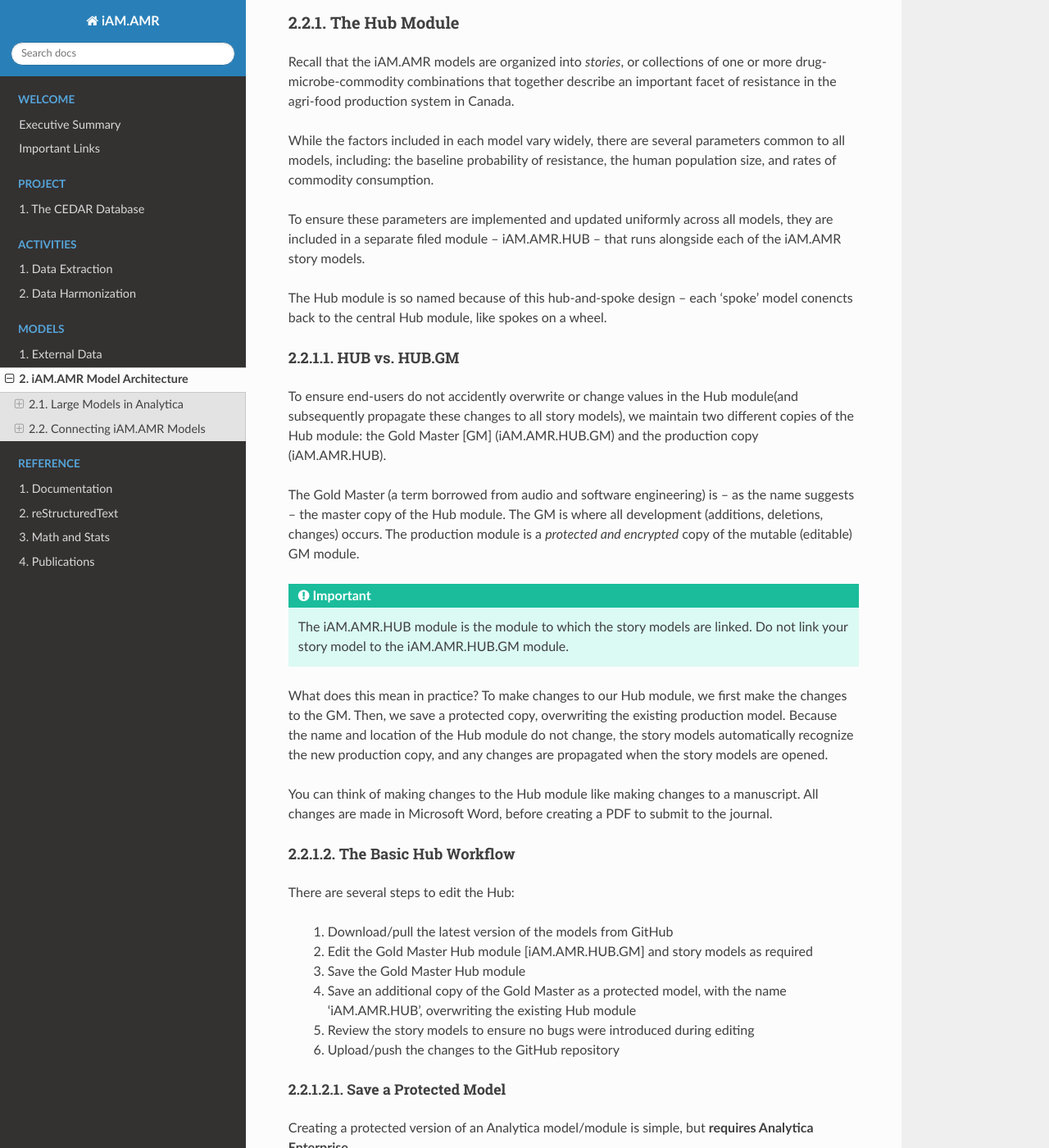
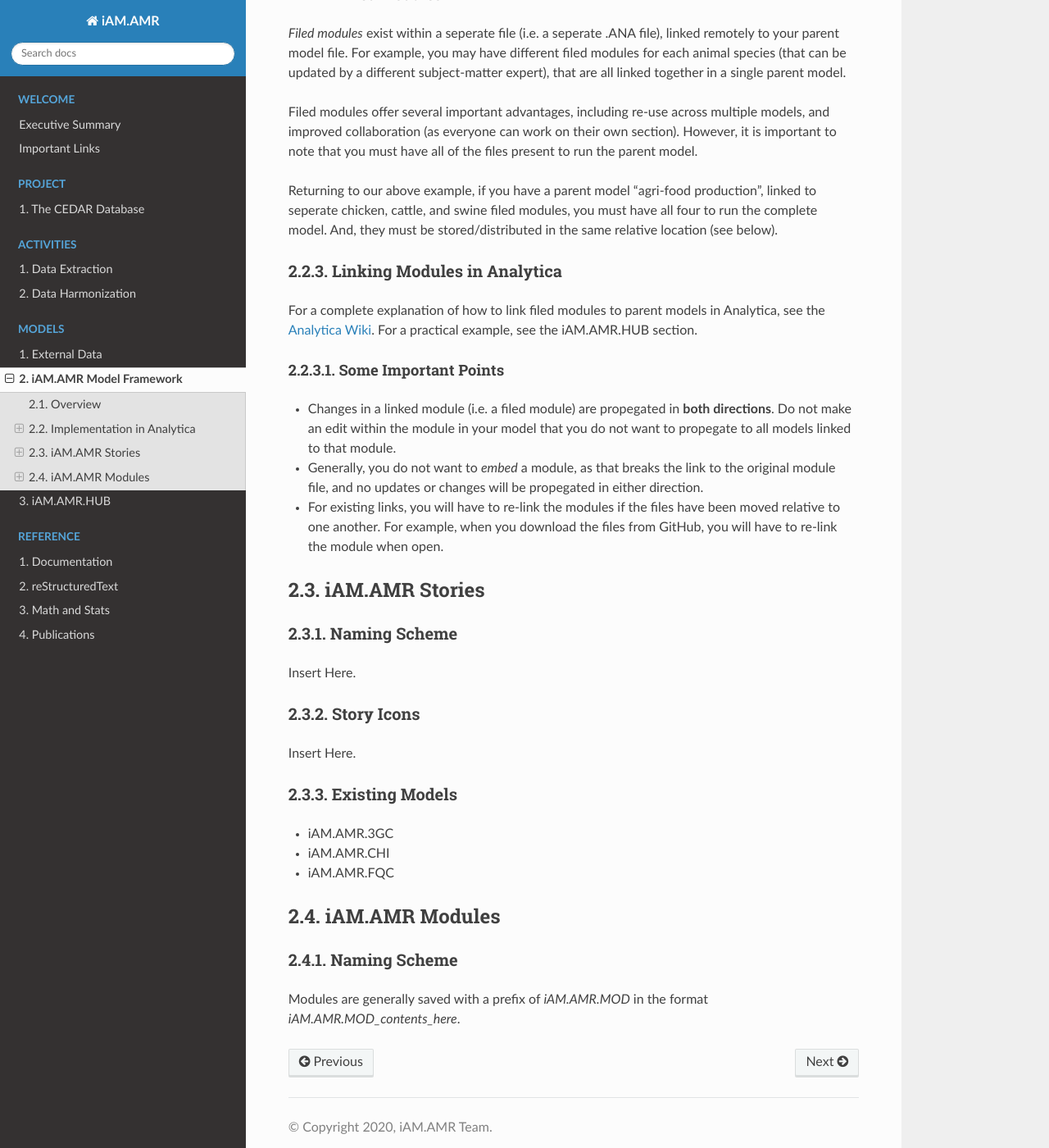
Before and after one commit to iAM-AMR/iAM.AMR.DOC, a Sphinx documentation site: the page built from source/04_models/architecture.rst, in a window 1280 px wide and 1400 px high, scrolled down 1805 px. Shown: the whole window at 82% size. Built offline with Sphinx 7.4.7 and the Read the Docs theme 2.0.0, drawn with Linux system fonts in a browser that asks for light colours; a script that is not in the unit is left out; some of the changed text lies outside the part shown.

Commit message:
Refine Framework and Hub Section

```diff
--- a/source/04_models/architecture.rst
+++ b/source/04_models/architecture.rst
@@ -1,11 +1,31 @@
 
 
-==========================
-iAM.AMR Model Architecture
-==========================
+=======================
+iAM.AMR Model Framework
+=======================
 
-Large Models in Analytica
--------------------------
+--------
+Overview
+--------
+
+The iAM.AMR models are organized into *stories*, or collections of one or more drug-microbe-commodity combinations that together describe an important facet of resistance in the agri-food production system in Canada.
+
+Each |smod| shares the same architecture, which allows us to:
+
+- share common data and functions via linkable modules (small stand-alone models)
+- integrate the models to simultaneously evaluate multiple stories
+
+.. image:: /assets/figures/puzzle_piece.jpg
+
+You can think of models and modules fitting together like puzzle pieces; similar models and modules *'click'* into one another to form a whole.
+
+.. attention:: As a result of this *'pluggable'* framework, the iAM.AMR models are often distributed across multiple files -- ensure you have all the files you need to run your model.
+
+
+
+---------------------------
+Implementation in Analytica
+---------------------------
 
 About Modules
 ~~~~~~~~~~~~~
@@ -25,7 +45,7 @@
 Standard Modules
 ++++++++++++++++
 
-Standard modules (or simply, *modules*) exist within the parent model file as a logical sub-dividion of your model. For example, you may add a user-interface at the root level of your model, and hide the actual model from view within a module (like we do in the iAM.AMR models). Or, you may put all nodes related to a particular antimicrobial class within a single class module.
+Standard modules (or simply, *modules*) exist within the parent model file as a logical sub-dividion of your model. For example, you may add a user-interface at the root level of your model, and hide the actual model from view within a module (we do this in the iAM.AMR models). Or, you might put all nodes related to a particular antimicrobial class within a single class module.
 
 .. hint:: 'Enter the model' on the front page of each model is actually a module! We use modules throughout the iAM.AMR models to better organize information and improve user experience.
 
@@ -43,7 +63,7 @@
 Linking Modules in Analytica
 ~~~~~~~~~~~~~~~~~~~~~~~~~~~~
 
-For a complete explanation of how to link filed modules to parent models in Analytica, see the `Analytica Wiki <https://wiki.lumina.com/index.php?title=Import_a_module_or_library>`_.
+For a complete explanation of how to link filed modules to parent models in Analytica, see the `Analytica Wiki <https://wiki.lumina.com/index.php?title=Import_a_module_or_library>`_. For a practical example, see the iAM.AMR.HUB section.
 
 Some Important Points
 +++++++++++++++++++++
@@ -54,67 +74,34 @@
 
 
 
-Connecting iAM.AMR Models
--------------------------
+---------------
+iAM.AMR Stories
+---------------
 
-We take full advantage of modules in Analytica, and use throughout the iAM.AMR models.
+Naming Scheme
+~~~~~~~~~~~~~
 
-The Hub Module
-~~~~~~~~~~~~~~
+Insert Here.
 
-Recall that the iAM.AMR models are organized into *stories*, or collections of one or more drug-microbe-commodity combinations that together describe an important facet of resistance in the agri-food production system in Canada.
+Story Icons
+~~~~~~~~~~~
 
-While the factors included in each model vary widely, there are several parameters common to all models, including: the baseline probability of resistance, the human population size, and rates of commodity consumption.
+Insert Here.
 
-To ensure these parameters are implemented and updated uniformly across all models, they are included in a separate filed module -- iAM.AMR.HUB -- that runs alongside each of the iAM.AMR story models.
+Existing Models
+~~~~~~~~~~~~~~~
 
-The Hub module is so named because of this hub-and-spoke design -- each 'spoke' model conencts back to the central Hub module, like spokes on a wheel.
-
-HUB vs. HUB.GM
-++++++++++++++
-
-To ensure end-users do not accidently overwrite or change values in the Hub module(and subsequently propagate these changes to all story models), we maintain two different copies of the Hub module: the Gold Master [GM] (iAM.AMR.HUB.GM) and the production copy (iAM.AMR.HUB).
-
-The Gold Master (a term borrowed from audio and software engineering) is  -- as the name suggests -- the master copy of the Hub module. The GM is where all development (additions, deletions, changes) occurs. The production module is a *protected and encrypted* copy of the mutable (editable) GM module.
-
-.. important:: The iAM.AMR.HUB module is the module to which the story models are linked. Do not link your story model to the iAM.AMR.HUB.GM module.
-
-What does this mean in practice? To make changes to our Hub module, we first make the changes to the GM. Then, we save a protected copy, overwriting the existing production model. Because the name and location of the Hub module do not change, the story models automatically recognize the new production copy, and any changes are propagated when the story models are opened.
-
-You can think of making changes to the Hub module like making changes to a manuscript. All changes are made in Microsoft Word, before creating a PDF to submit to the journal.
+- iAM.AMR.3GC
+- iAM.AMR.CHI
+- iAM.AMR.FQC
 
 
-The Basic Hub Workflow
-++++++++++++++++++++++
 
-There are several steps to edit the Hub:
+---------------
+iAM.AMR Modules
+---------------
 
- #. Download/pull the latest version of the models from GitHub
- #. Edit the Gold Master Hub module [iAM.AMR.HUB.GM] and story models as required
- #. Save the Gold Master Hub module
- #. Save an additional copy of the Gold Master as a protected model, with the name 'iAM.AMR.HUB', overwriting the existing Hub module
- #. Review the story models to ensure no bugs were introduced during editing
- #. Upload/push the changes to the GitHub repository
-
-
-Save a Protected Model
-^^^^^^^^^^^^^^^^^^^^^^
-
-Creating a protected version of an Analytica model/module is simple, but **requires Analytica Enterprise**.
-
-While in edit mode, navigate to `File > Save a Copy In...`. When prompted for a save location and file name, select *Save as a Browse-Only Model* in the lower left corner.
-
-.. figure:: /assets/figures/hubModel_save.png
-   :align: center
-
-   The *Save a Copy In...* Dialogue
-
-Selecting *Save as a Browse-Only Model* will automatically select *Lock and Encrypt the Copy*. Ensure you are saving a copy of the Gold Master without overwriting the Gold Master itself.
-
-.. danger:: Analytica will let you shoot yourself in the foot. Do not overwrite the GM with a protected production copy.
-
-
-Other Modules
+Naming Scheme
 ~~~~~~~~~~~~~
 
-Generally, any data which are applicable for multiple -- but not all -- story models are stored in a module, and are saved as *iAM.AMR.MOD_contents_here*.
+Modules are generally saved with a prefix of *iAM.AMR.MOD* in the format *iAM.AMR.MOD_contents_here*.
--- a/source/conf.py
+++ b/source/conf.py
@@ -79,4 +79,5 @@
 
 rst_prolog = """
 .. |pm| replace:: Brennan Chapman
+.. |smod| replace:: story model
 """
--- a/source/index.rst
+++ b/source/index.rst
@@ -32,6 +32,7 @@
 
    /04_models/external_data.rst
    /04_models/architecture.rst
+   /04_models/hub.rst
 
 .. toctree::
    :caption: Reference
```
Also changed, not shown: other parts of source/04_models/architecture.rst (+2 -2 lines), source/00_main/important_links.rst (+11 -1 lines), source/04_models/hub.rst (added, +62 -0 lines), source/README.md (added, +9 -0 lines), 1 other file.
